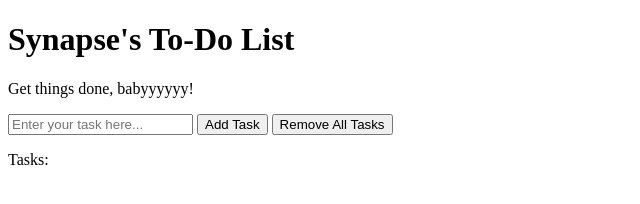
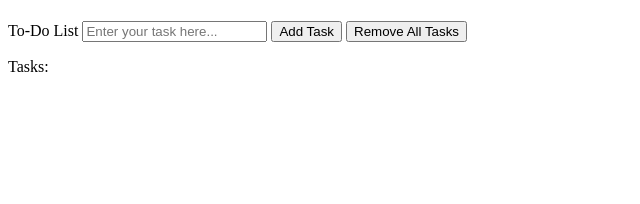
Before and after one commit to sanket-patrikar/todo-list, a plain HTML site: page index.html in a window 1280 px wide. Shown: the whole page, without its empty margins (0-640 px from the left). Drawn offline with Linux system fonts and the light colour scheme.

Commit message:
remove redundant text

```diff
--- a/index.html
+++ b/index.html
@@ -8,8 +8,7 @@
     <title>To-Do List</title>
 </head>
 <body>
-    <h1>Synapse's To-Do List</h1>
-    <p>Get things done, babyyyyyy!</p>
+    <h1></h1>To-Do List</h1>
     <input type="text" placeholder="Enter your task here..." class="task-input">
     <button onclick="getTask()">Add Task</button>
     <button onclick="removeAllTasks()">Remove All Tasks</button>
```
